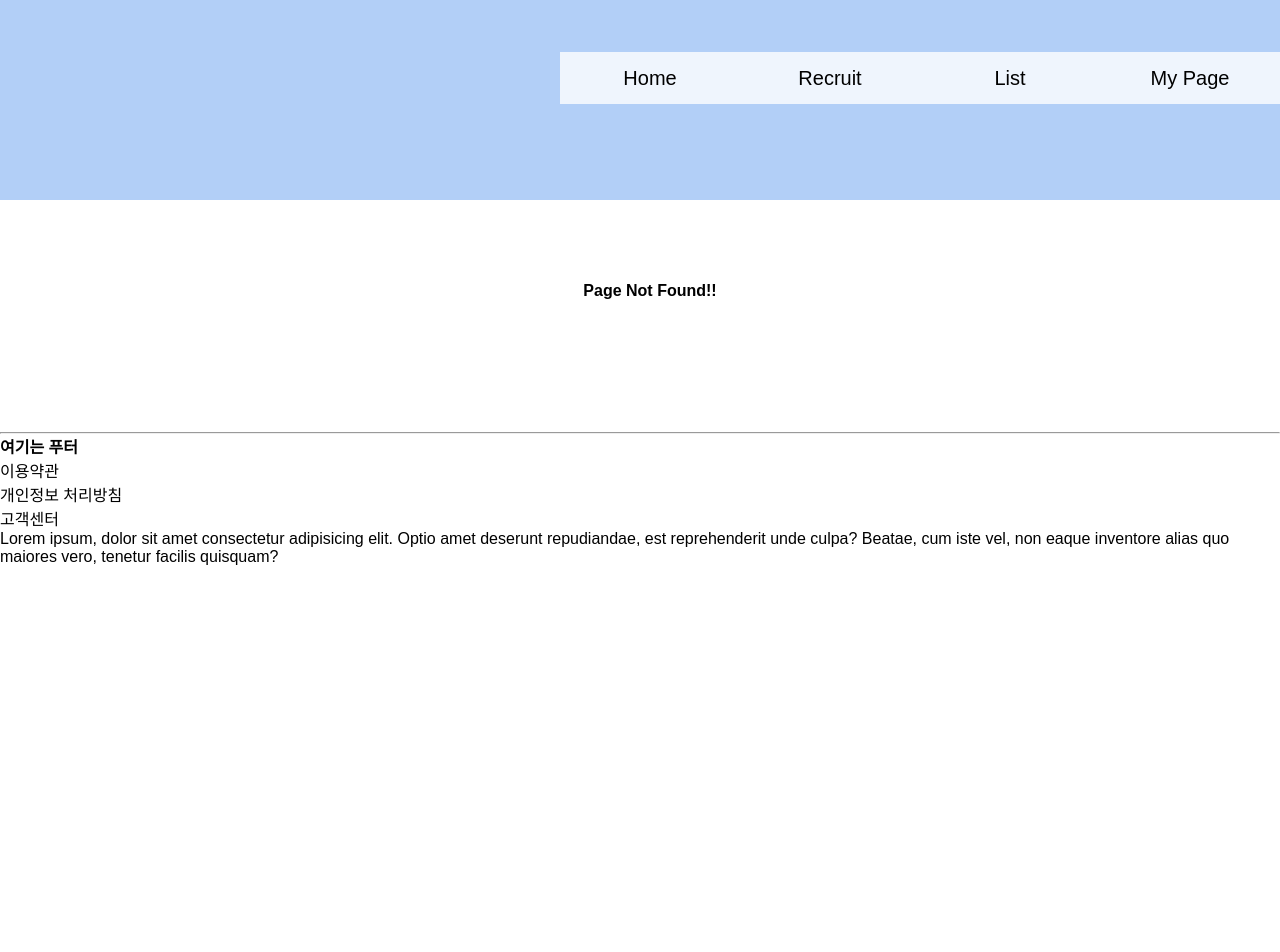
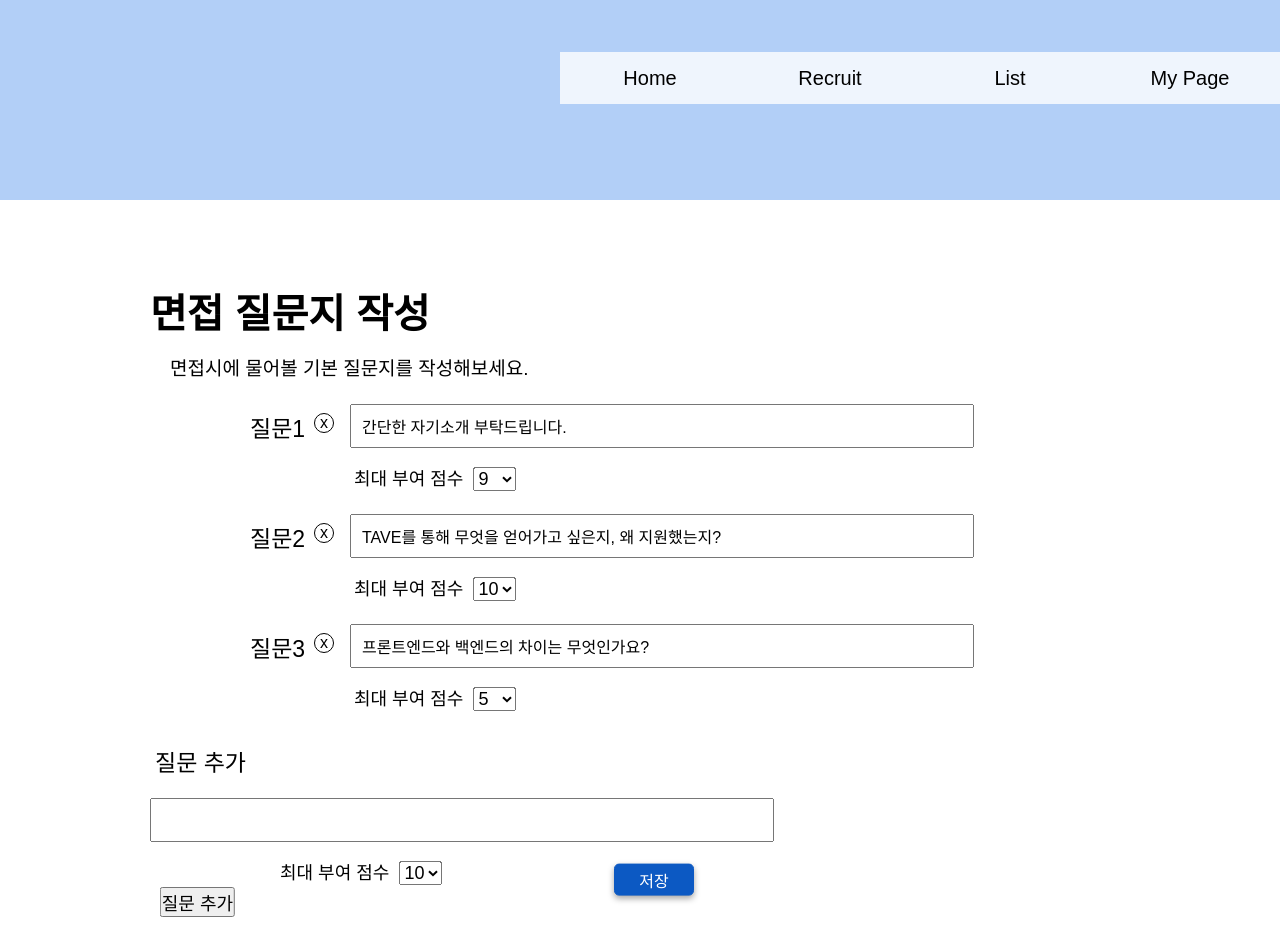
Before and after one commit to Kim-Hyunjo/MoZIP, a React (Create React App) app in the folder front/: page /recruit/interview/commonquestion in a window 1280 px wide. Shown: the top 952 px of the page. Before the commit the page ends 800 px from the top, so only its background shows below. Built offline with nearby package versions, Linux system fonts and the light colour scheme.

Commit message:
feat: Add question crud function into recruit/interview/commonquestion InterviewCommonQuestion Page

```diff
--- a/front/src/App.tsx
+++ b/front/src/App.tsx
@@ -235,6 +235,11 @@ function App() {
               path="/recruit/interview"
               component={Interview}
             ></Route>
+            <Route
+              exact
+              path="/recruit/interview/commonquestion"
+              component={InterviewCommonQuestion}
+            ></Route>
             {/* NotFount */}
             <Route component={NotFound} />
           </Switch>
--- a/front/src/pages/recruit/InterviewCommonQuestion.tsx
+++ b/front/src/pages/recruit/InterviewCommonQuestion.tsx
@@ -8,10 +8,10 @@ interface Question {
 }
 
 const InterviewCommonQuestion = () => {
-  let questionCount = 0;
+  // var questionCount = 3;
 
   const [questions, setQuestions] = useState<Question[]>([
-    { id: 0, question: '간단한 자기소개 부탁드립니다.', maxScore: 10 },
+    { id: 0, question: '간단한 자기소개 부탁드립니다.', maxScore: 9 },
     {
       id: 1,
       question: 'TAVE를 통해 무엇을 얻어가고 싶은지, 왜 지원했는지?',
@@ -20,13 +20,15 @@ const InterviewCommonQuestion = () => {
     {
       id: 2,
       question: '프론트엔드와 백엔드의 차이는 무엇인가요?',
-      maxScore: 10,
+      maxScore: 5,
     },
   ]);
 
+  const [count, setCount] = useState<number>(3);
+  const [score, setScore] = useState<number>(10);
+  const [question, setQuestion] = useState<string>('');
+
   const scoreList = [1, 2, 3, 4, 5, 6, 7, 8, 9, 10];
-
-  const handleClickRemove = () => {}; // 삭제
 
   const interviewFormList = questions.map((item, index) => {
     return (
@@ -37,17 +39,20 @@ const InterviewCommonQuestion = () => {
           최대 부여 점수
           <select
             itemType="number"
-            defaultValue={10}
             value={item.maxScore}
             onChange={(e) => {
-              //   setScore(e.target.value as any);
-              item.maxScore = (e.target.value as unknown) as number;
+              let q: Question[] = Object.assign([], questions);
+              q.map((info) => {
+                if (info.id === item.id) {
+                  q[info.id].maxScore = (e.target.value as unknown) as number;
+                }
+              });
+              setQuestions(q);
             }}
-            // onBlur={(e) => setScore((e.target.value as any) as number)}
           >
             {scoreList.map((item2) => {
               return (
-                <option key={index} value={item2}>
+                <option key={item2} value={item2}>
                   {item2}
                 </option>
               );
@@ -55,7 +60,22 @@ const InterviewCommonQuestion = () => {
           </select>
         </div>
 
-        <button id="button_x" onClick={handleClickRemove}>x</button>
+        <button
+          id="button_x"
+          onClick={() => {
+            // let q: Question[] = Object.assign([], questions);
+            // q.filter((info) => info.id !== item.id);
+            let q: Question[] = [];
+            questions.map((info) => {
+              if (info.id !== item.id) {
+                q.push(info);
+              }
+            });
+            setQuestions(q);
+          }}
+        >
+          x
+        </button>
       </div>
     );
   });
@@ -66,9 +86,59 @@ const InterviewCommonQuestion = () => {
       <h4>면접시에 물어볼 기본 질문지를 작성해보세요.</h4>
 
       <div>
-        <div className="interviewQuestionList">{interviewFormList}</div>
+        <div>
+          <div className="interviewQuestionList">{interviewFormList}</div>
+          <div className="interviewQuestion">
+            <div className="small_title">질문 추가</div>
+            <input
+              type="text"
+              value={question}
+              onChange={(e) => {
+                setQuestion(e.target.value);
+              }}
+            ></input>
+            <div className="maxScore">
+              최대 부여 점수
+              <select
+                itemType="number"
+                value={score}
+                onChange={(e) => {
+                  setScore((e.target.value as any) as number);
+                }}
+              >
+                {scoreList.map((item2) => {
+                  return (
+                    <option key={item2} value={item2}>
+                      {item2}
+                    </option>
+                  );
+                })}
+              </select>
+            </div>
+            <button
+              className="maxScore"
+              onClick={(e) => {
+                let q: Question[] = Object.assign([], questions);
+                let info: Question = {
+                  id: count,
+                  question: question,
+                  maxScore: score,
+                };
+                q.push(info);
+                let id = count + 1;
+                setCount(id);
+                setQuestion('');
+                setScore(10);
+                setQuestions(q);
+                console.log(questions);
+              }}
+            >
+              질문 추가
+            </button>
+          </div>
+        </div>
+        <button id="button4">저장</button>
       </div>
-      <button id="button4">저장</button>
     </div>
   );
 };
```
